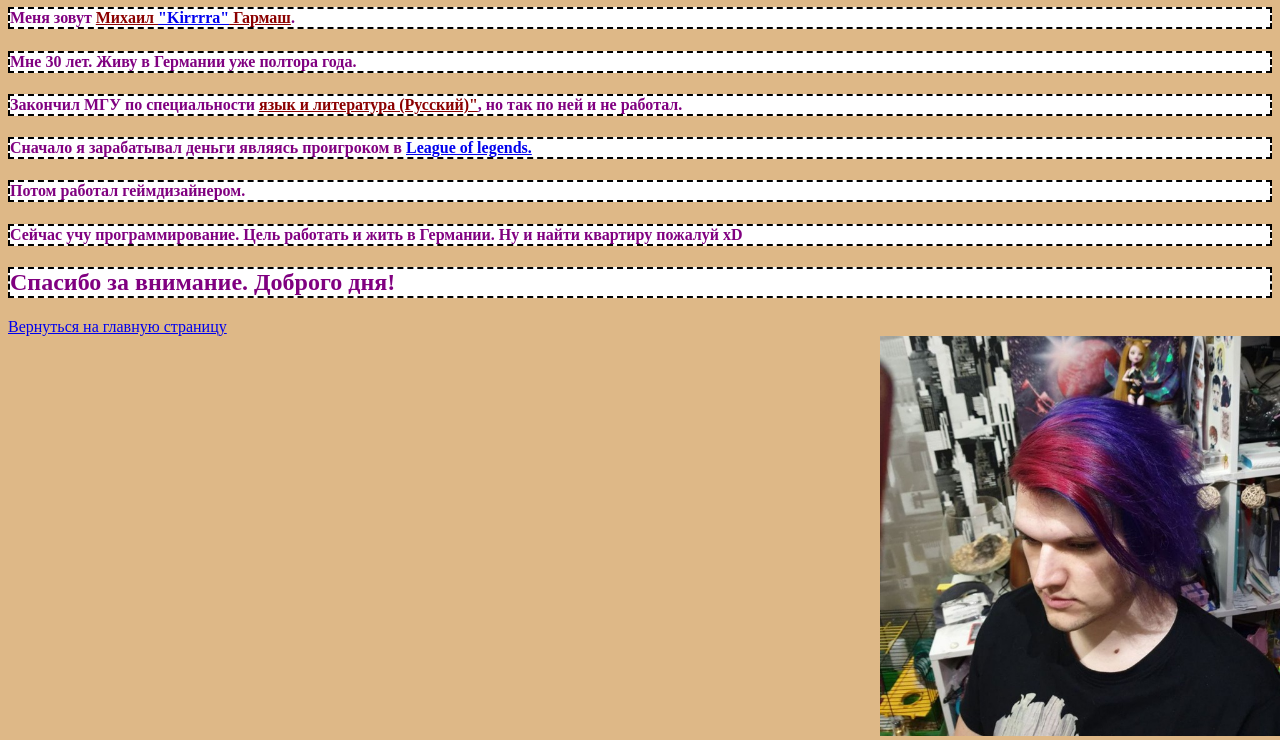
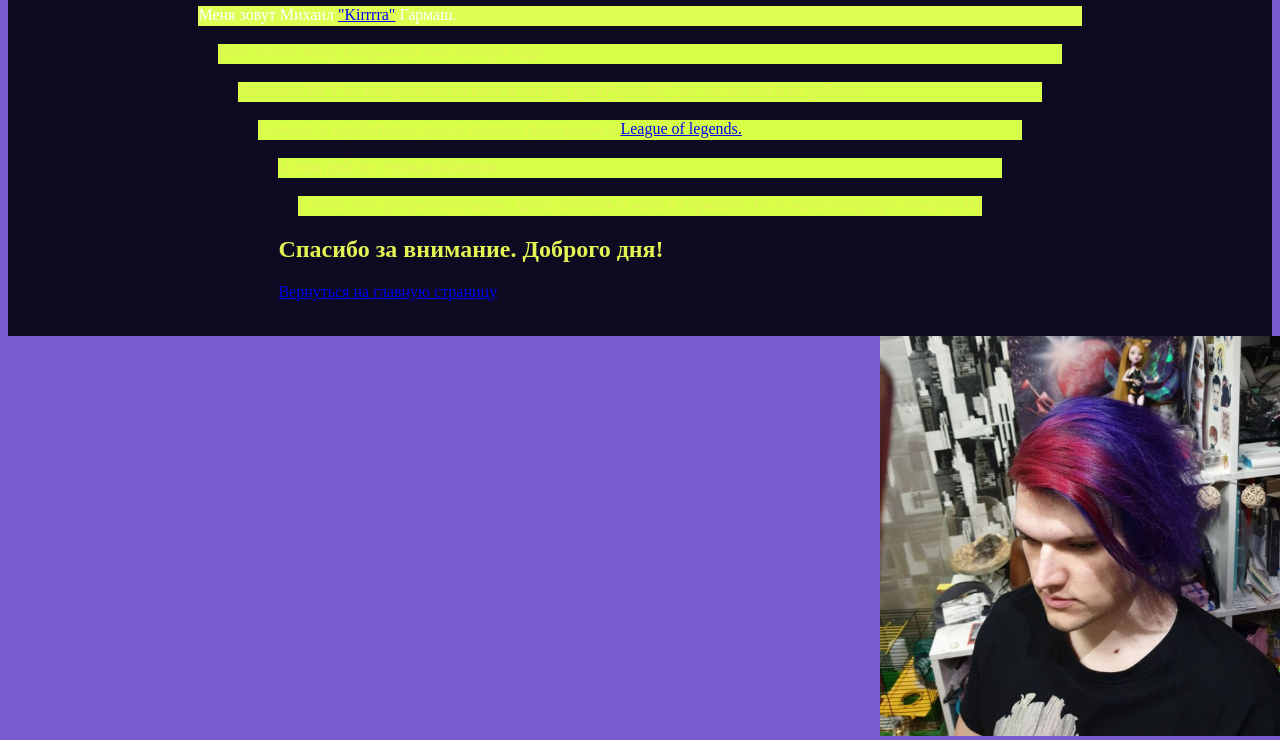
Before and after one commit to TheKirrrra/HTML, a plain HTML site: page homework_4/homework_4.html in a window 1280 px wide. Shown: the part 101-841 px from the top of the page. Drawn offline with Linux system fonts and the light colour scheme.

Commit message:
homework_4

```diff
--- a/homework_4/homework_4.html
+++ b/homework_4/homework_4.html
@@ -13,13 +13,15 @@
     </header>
 
     <main class ="main">
-    <h4 class= "color containerLink">Меня зовут <span>Михаил <a href="https://ru.wikipedia.org/wiki/%D0%93%D0%B0%D1%80%D0%BC%D0%B0%D1%88%2C_%D0%9C%D0%B8%D1%85%D0%B0%D0%B8%D0%BB_%D0%90%D0%BB%D0%B5%D0%BA%D1%81%D0%B0%D0%BD%D0%B4%D1%80%D0%BE%D0%B2%D0%B8%D1%87https://www.leagueoflegends.com/de-de/" target="_blank">"Kirrrra"</a> Гармаш</span>.</h4>
-    <h4 class = "color containerLink"> Мне 30 лет. Живу в Германии уже полтора года. </h4>
-    <h4 class = "color containerLink"> Закончил МГУ по специальности <span>язык и литература (Русский)"</span>, но так по ней и не работал. </h4>
-    <h4 class = "color containerLink"> Сначало я зарабатывал деньги являясь проигроком в <a href="https://www.leagueoflegends.com/de-de/" target="_blank">League of legends.</a></h4>
-    <h4 class = "color containerLink"> Потом работал геймдизайнером.</h4>
-    <h4 class = "color containerLink"> Сейчас учу программирование. Цель работать и жить в Германии. Ну и найти квартиру пожалуй xD</h4>
-    <h2 class = "color containerLink"> Спасибо за внимание. Доброго дня!</h2>
+    <div class ="container">
+    <div class= "color redBox">Меня зовут <span>Михаил <a href="https://ru.wikipedia.org/wiki/%D0%93%D0%B0%D1%80%D0%BC%D0%B0%D1%88%2C_%D0%9C%D0%B8%D1%85%D0%B0%D0%B8%D0%BB_%D0%90%D0%BB%D0%B5%D0%BA%D1%81%D0%B0%D0%BD%D0%B4%D1%80%D0%BE%D0%B2%D0%B8%D1%87https://www.leagueoflegends.com/de-de/" target="_blank">"Kirrrra"</a> Гармаш</span>.</h4>
+    <div class = "color redBox"> Мне 30 лет. Живу в Германии уже полтора года. </h4>
+    <div class = "color redBox"> Закончил МГУ по специальности <span>язык и литература (Русский)"</span>, но так по ней и не работал. </h4>
+    <div class = "color redBox"> Сначало я зарабатывал деньги являясь проигроком в <a href="https://www.leagueoflegends.com/de-de/" target="_blank">League of legends.</a></h4>
+    <div class = "color redBox"> Потом работал геймдизайнером.</h4>
+    <div class = "color redBox"> Сейчас учу программирование. Цель работать и жить в Германии. Ну и найти квартиру пожалуй xD</h4>
+    </div>
+        <h2 class="color"> Спасибо за внимание. Доброго дня!</h2>
     <a href="/HTML/index.html">Вернуться на главную страницу</a>
 </main>
 
--- a/homework_4/style.css
+++ b/homework_4/style.css
@@ -11,7 +11,7 @@ h1 {
 }
 
 body {
-    background-color: burlywood;
+    background-color: rgb(122, 90, 207);
     margin: 15;
 }
 
@@ -20,13 +20,13 @@ body {
 
     display: block;
 
-    background-color: white;
+    background-color: rgb(14, 10, 34);
 
     margin: 15;
 }
 
 .color {
-    color:purple;
+    color:rgb(227, 243, 84);
 }
 
 .main > h4 > span {
@@ -43,3 +43,50 @@ body {
     /* четыре цифры: значения выставляются по часовой стрелки начиная с top/right/bottom/left */
     padding: 0px 0px 0px 69%;
   }
+  * {
+    box-sizing: border-box;
+  }
+  .container {
+    display: flex;
+    background-color: rgb(14, 10, 34);
+    flex-direction: row;
+    /* flex-wrap: wrap; */
+    /* flex-flow: row wrap;  */
+    justify-content: space-evenly;
+    /* дополнительное расстояние между элементами */
+    /* gap: 40px; */
+    row-gap: 60px;
+    column-gap: 30px;
+    height: 350px;
+  }
+
+  .container>div:last-child {
+    background-color: rgb(193, 235, 80);
+    color: #fff;
+  }
+
+  .container>div:first-child {
+    background-color: rgb(222, 253, 85);
+  }
+
+  .container>div:first-child:hover {
+    background-color: darkred;
+  }
+
+  .container>div:last-child:hover {
+    background-color: darkblue;
+  }
+
+  .redBox {
+    background-color: rgb(215, 255, 72);
+    width: auto;
+    height: 20px;
+   border-radius: 0px;
+    margin: 20px;
+  }
+
+  .redBox:hover {
+    background-color: rgb(46, 32, 97);
+    height: 20px;
+    width: auto;
+  }
--- a/lesson_4/style.css
+++ b/lesson_4/style.css
@@ -0,0 +1,147 @@
+* {
+    box-sizing: border-box;
+  }
+
+  p>span {
+    font-weight: bold;
+    text-decoration: underline;
+  }
+
+  .container {
+    /* включаем свойство flex для родителя */
+    display: flex;
+    /* задаем flex-wrap, чтобы элементы, если не влезают в размеры родителя, переносились на новую строку */
+    background-color: lightcyan;
+    /* позиционирование по горизонтальной оси x */
+    /* поведение по умолчанию */
+    flex-direction: row;
+    flex-wrap: wrap;
+    /* короткая запись для 16 и 17 строки */
+    flex-flow: row wrap;
+    /* позиционирование по центру по горизонтальной оси */
+    justify-content: start;
+    /* дополнительное расстояние между элементами */
+    /* gap: 40px; */
+    row-gap: 60px;
+    column-gap: 30px;
+  }
+
+  .container>div:last-child {
+    background-color: blueviolet;
+    color: #fff;
+  }
+
+  .container>div:first-child {
+    background-color: rgb(226, 43, 43);
+  }
+
+  .container>div:first-child:hover {
+    background-color: darkred;
+  }
+
+  .container>div:last-child:hover {
+    background-color: darkblue;
+  }
+
+  .redBox {
+    background-color: lightcoral;
+    width: 300px;
+    height: 300px;
+    border-radius: 10px;
+    margin: 20px;
+  }
+
+  .redBox:hover {
+    background-color: rgb(91, 42, 42);
+    width: 400px;
+  }
+
+
+
+  .container2 {
+    background-color: bisque;
+    display: flex;
+    flex-wrap: wrap-reverse;
+    /* justify-content
+      - flex-end - расположение ближе к концу оси
+      - flex-start - расположение к началу оси
+      - center - по центру
+      - space-between - все свободное месту между элементами, не по краям
+      - space-around - расстояние равномерно вокруг элементов
+      - space-evenly - расстояние равномерно между элементами
+    */
+    justify-content: space-around;
+
+  }
+
+  .greenBox {
+    background-color: lightgreen;
+    width: 300px;
+    height: 300px;
+    border-radius: 10px;
+    margin: 20px;
+  }
+
+  .container3 {
+    min-height: 500px;
+    background-color: #bebebe;
+    display: flex;
+    /* выравнивание относительно вертикальной оси */
+    /* justify-content
+      - flex-end - расположение ближе к концу оси
+      - flex-start - расположение к началу оси
+      - center - по центру
+    */
+    align-items: center;
+    flex-wrap: wrap;
+  }
+
+  .yellowBox {
+    background-color: rgb(254, 233, 146);
+    border-radius: 10px;
+    margin: 20px;
+    width: 300px;
+  }
+
+  .big {
+    height: 400px;
+  }
+
+  .middle {
+    height: 300px;
+  }
+
+  .small {
+    height: 100px;
+  }
+
+  .container4 {
+    min-height: 2000px;
+    background-color: #ffcfcf;
+    display: flex;
+    flex-wrap: wrap;
+    /* align-content не то же самое что align-items! */
+    /* content - это про все содержимое и свободное пространство по вертикальной оси  */
+    /* items - пространство внутри одного ряда */
+    align-content: space-evenly;
+    align-items: center;
+  }
+
+  .cyanBox {
+    background-color: rgb(120, 249, 249);
+    border-radius: 10px;
+    margin: 20px;
+    width: 300px;
+    height: 300px;
+  }
+
+  .container5 {
+    display: flex;
+    /* смена координат на 90 градусов */
+    /* flex свойства выравнивания по горизонтали и вертикали меняются местами */
+    flex-direction: column;
+    background-color: #ffb2b2;
+    justify-content: center;
+    align-items: center;
+    height: 1500px;
+  }
```
Also changed, not shown: Homework_1/homework_1.html (+1 -1 lines), lesson_4/lesson_4.html (+65 -0 lines).
